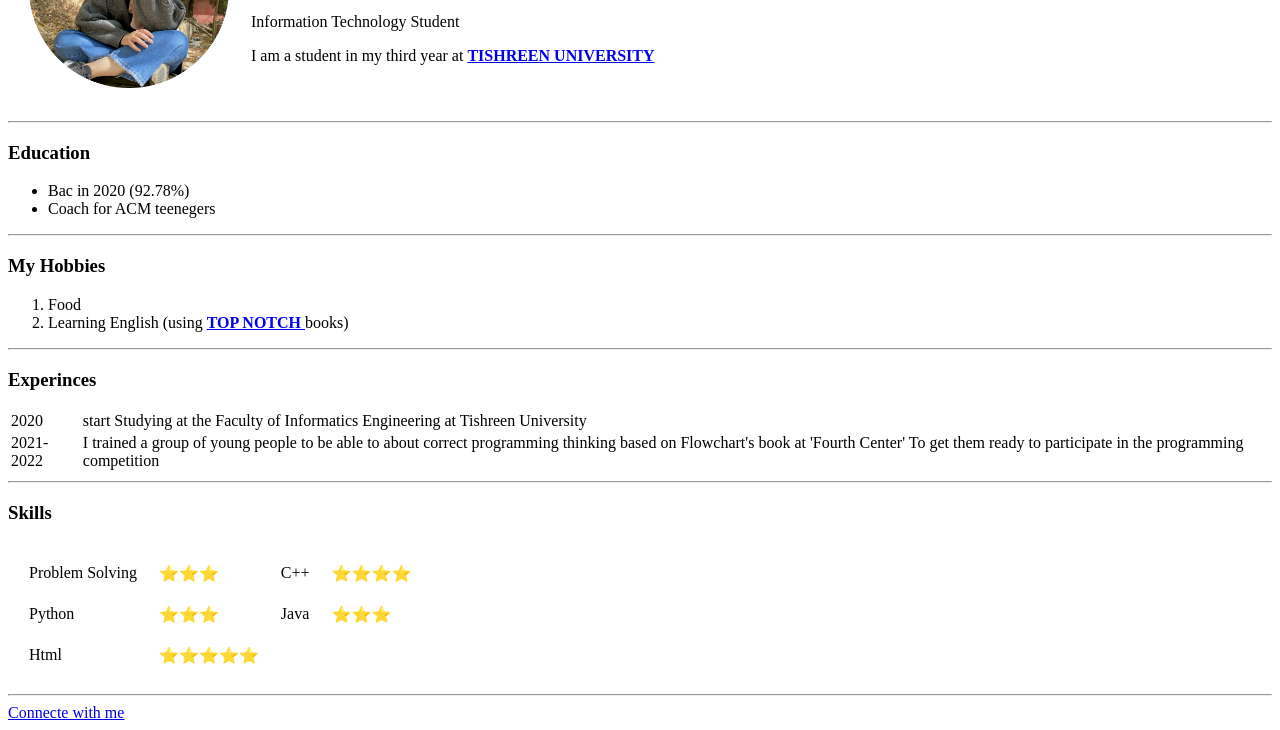
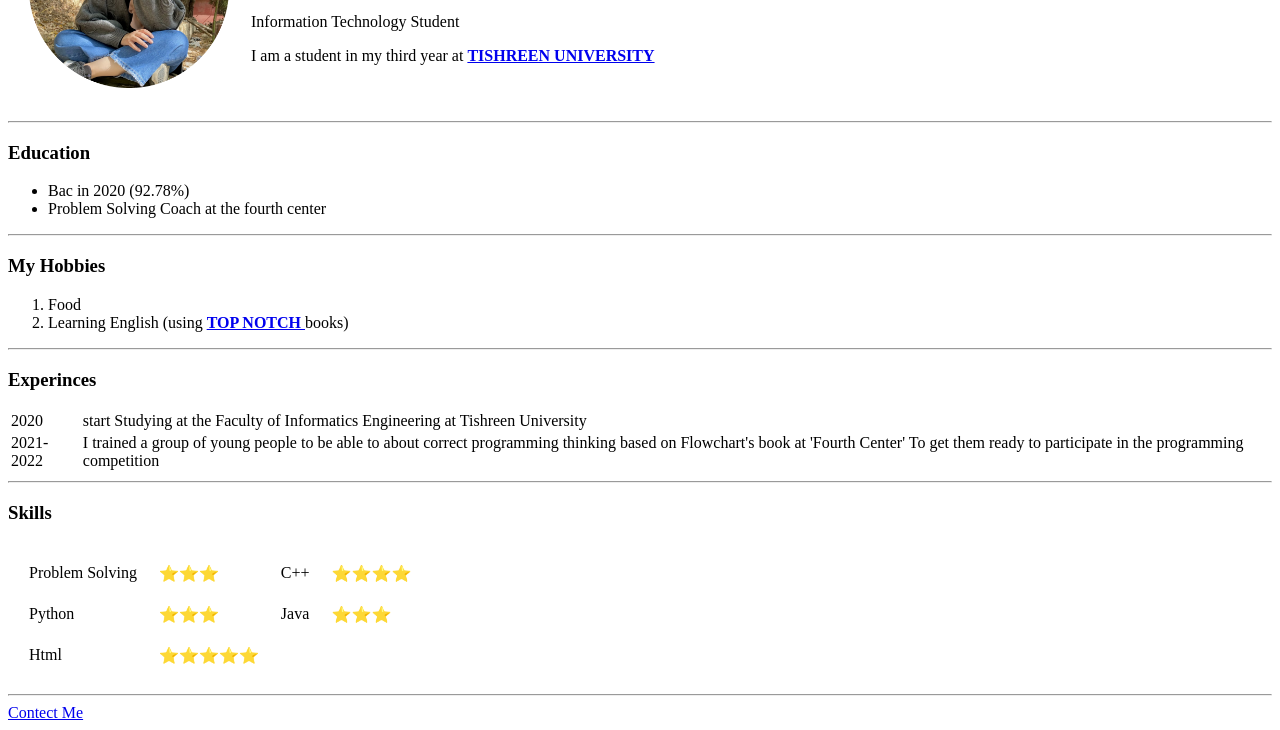
Before and after one commit to jospu/cv, a plain HTML site: page index.html in a window 1280 px wide. Shown: the part 141-871 px from the top of the page. Drawn offline with Linux system fonts and the light colour scheme.

Commit message:
Add files via upload

```diff
--- a/index.html
+++ b/index.html
@@ -21,7 +21,7 @@
                 <h3>Education</h3>
                 <ul>
                     <li> Bac in 2020 (92.78%)</li>
-                    <li> Coach for ACM teenegers</li>
+                    <li> Problem Solving Coach at the fourth center </li>
 
                 </ul>
                 <hr>
@@ -67,6 +67,6 @@
                         </tr>
                 </table>
                 <hr>
-                <a href="contect.html">Connecte with me</a>
+                <a href="contect.html">Contect Me</a>
         </body>
 </html>
```
